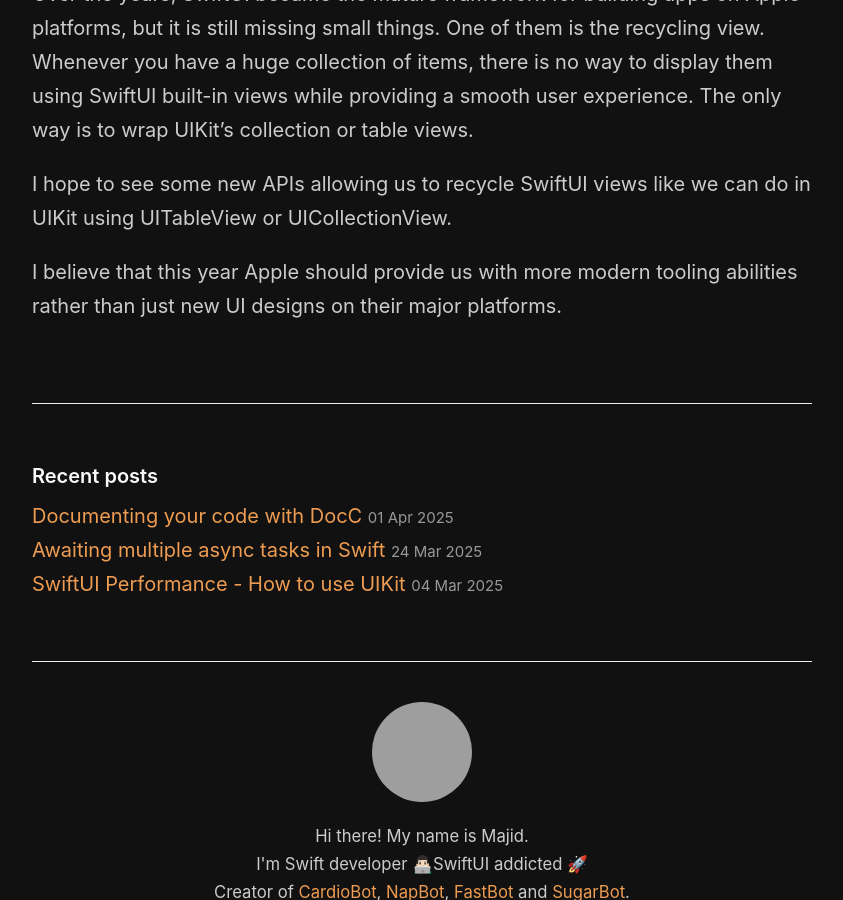
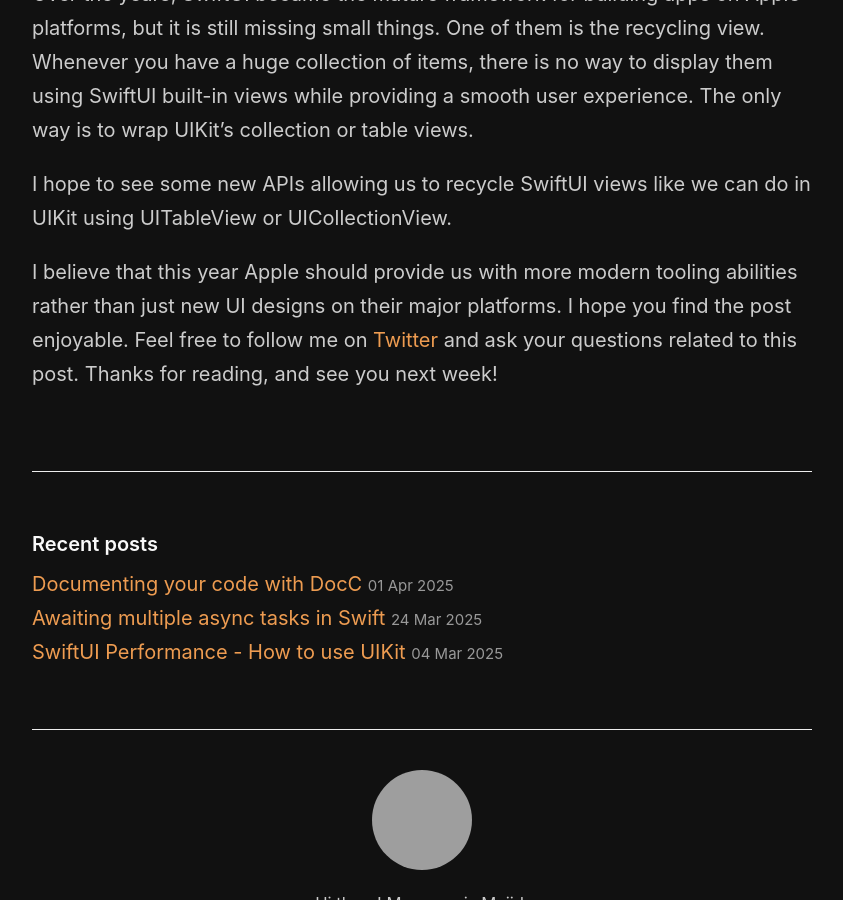
Before and after one commit to mecid/mecid.github.io, a Jekyll site: the page built from _posts/2025-04-08-wwdc25-wishes.md, in a window 1280 px wide and 900 px high, scrolled down 1550 px, cut to the strip 0-900 px from the top of the window. Shown: the whole strip, without its empty margins (218-1061 px from the left). Built offline with Jekyll 4.4.1, drawn with Linux system fonts in a browser that asks for light colours; grey boxes are pictures that could not be loaded.

Commit message:
conclusion tuned in the wwdc wishes post

```diff
--- a/_posts/2025-04-08-wwdc25-wishes.md
+++ b/_posts/2025-04-08-wwdc25-wishes.md
@@ -27,4 +27,4 @@
 
 I hope to see some new APIs allowing us to recycle SwiftUI views like we can do in UIKit using UITableView or UICollectionView.
 
-I believe that this year Apple should provide us with more modern tooling abilities rather than just new UI designs on their major platforms.
+I believe that this year Apple should provide us with more modern tooling abilities rather than just new UI designs on their major platforms. I hope you find the post enjoyable. Feel free to follow me on [Twitter](https://twitter.com/mecid) and ask your questions related to this post. Thanks for reading, and see you next week!
```
